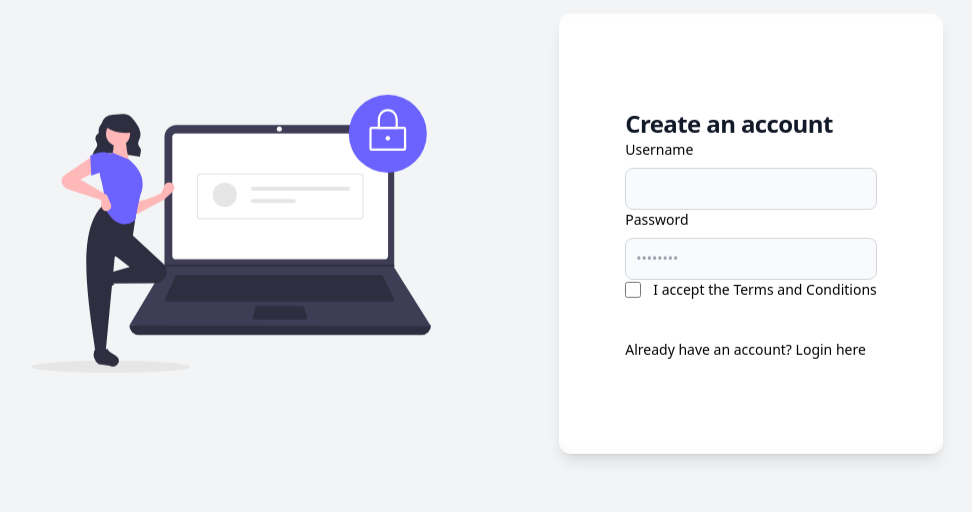
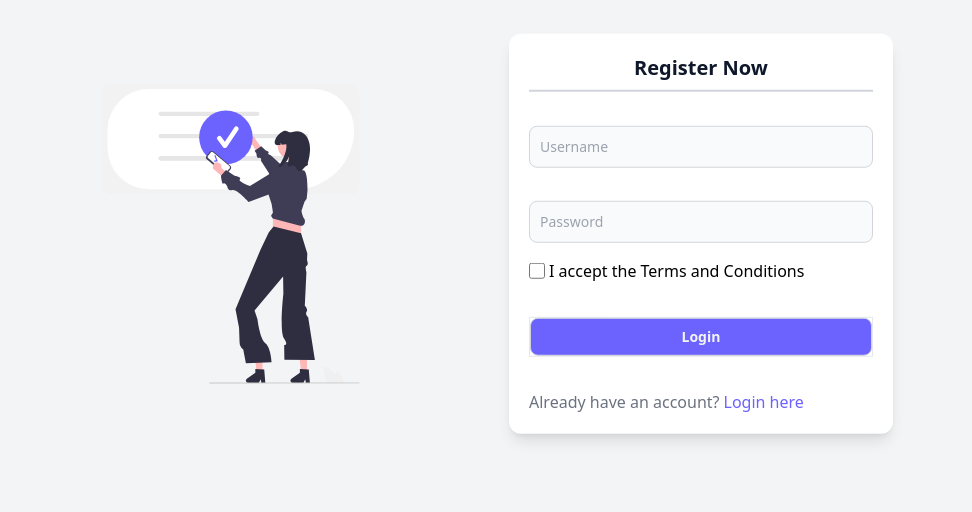
Before and after one commit to saphal-sip-org/attendance-tracker, a React (Vite) app in the folder client/: page /register in a window 1280 px wide. Shown: the part 162-674 px from the top of the page, without its empty margins (153-1125 px from the left). Built offline with nearby package versions, Linux system fonts and the light colour scheme.

Commit message:
register

```diff
--- a/client/src/routes/pages/Register.jsx
+++ b/client/src/routes/pages/Register.jsx
@@ -1,10 +1,10 @@
 import React from 'react';
 import { useEffect, useMemo, useState } from "react";
+import { Link } from 'react-router-dom';
 
-
-import RegisterDrawing from "../../images/login.svg"
-
-
+import Button from "../../components/common/Button";
+import Input from "../../components/common/Input"
+import LoginPic from "../../images/loginp.svg"
 
 function Register() {
 
@@ -14,43 +14,40 @@ function Register() {
 
 
   return (
-    <div className="w-screen h-screen flex animate-float items-center justify-center bg-gray-100 gap-32">
-      <img width={400} className='' src={RegisterDrawing} alt="" srcset="" />
-      <form className="flex flex-col justify-between h-[55%] w-96 p-5 relative bg-white rounded-xl shadow-lg">
-        <div className="absolute left-0 top-0 w-full h-full z-10 backdrop-blur-sm rounded-xl transition-all flex justify-center items-center">
-          <div>
-          <h1 className="text-xl font-bold leading-tight tracking-tight text-gray-900 md:text-2xl">
-            Create an account
-          </h1>
-            <div>
-              <label className="block mb-2 text-sm font-medium ">Username</label>
-              <input className="bg-gray-50 border border-gray-300 text-gray-900 sm:text-sm rounded-lg focus:ring-primary-600 focus:border-primary-600 block w-full p-2.5 dark:bg-gray-700 dark:border-gray-600 dark:placeholder-gray-400 dark:text-white dark:focus:ring-blue-500 dark:focus:border-blue-500" placeholder="" required="" />
-            </div>
-            <div>
-              <label className="block mb-2 text-sm font-medium ">Password</label>
-              <input placeholder="••••••••" className="bg-gray-50 border border-gray-300 text-gray-900 sm:text-sm rounded-lg focus:ring-primary-600 focus:border-primary-600 block w-full p-2.5 dark:bg-gray-700 dark:border-gray-600 dark:placeholder-gray-400 dark:text-white dark:focus:ring-blue-500 dark:focus:border-blue-500" required="" />
-            </div>
-            {/* <div>
-              <label className="block mb-2 text-sm font-medium">Confirm password</label>
-              <input placeholder="••••••••" className="bg-gray-50 border border-gray-300 text-gray-900 sm:text-sm rounded-lg focus:ring-primary-600 focus:border-primary-600 block w-full p-2.5 dark:bg-gray-700 dark:border-gray-600 dark:placeholder-gray-400 dark:text-white dark:focus:ring-blue-500 dark:focus:border-blue-500" required="" />
-            </div> */}
-            <div className="flex items-start">
-              <div className="flex items-center h-5">
-                <input  aria-describedby="terms" type="checkbox" className="w-4 h-4 border border-gray-300 rounded bg-gray-50 focus:ring-3 focus:ring-primary-300 dark:bg-gray-700 dark:border-gray-600 dark:focus:ring-primary-600 dark:ring-offset-gray-800" required="" />
-              </div>
-              <div className="ml-3 text-sm">
-                <label className=" ">I accept the <a className="font-medium " href="#">Terms and Conditions</a></label>
-              </div>
-            </div>
-            <button type="submit" className="w-full text-white bg-primary-600 hover:bg-primary-700 focus:ring-4 focus:outline-none focus:ring-primary-300 font-medium rounded-lg text-sm px-5 py-2.5 text-center dark:bg-primary-600 dark:hover:bg-primary-700 dark:focus:ring-primary-800">Create an account</button>
-            <p className="text-sm font-light ">
-              Already have an account? <a href="#" className="font-medium text-primary-600 hover:underline dark:text-primary-500">Login here</a>
-            </p>
-          </div>
+    <div className="w-screen h-screen animate-float flex  items-center justify-center bg-gray-100 gap-32">
+      <img width={400} className='hidden lg:block w-[300px] h-[300px]' src={LoginPic} alt="" />
+      <form className="flex flex-col justify-between h-[50%] w-96 p-5 relative bg-white rounded-xl shadow-lg">
+        <div className='
+        flex flex-col gap-2'>
+          <h1 className='
+            font-bold text-xl
+            text-slate-900 text-center
+            '>Register Now</h1>
+          <div className='border-b-2
+            border-gray-300'></div>
+        </div>
+        <Input inputchangeHandler={e => setUsername(e.target.value)} inputValue={username} label={"Username"} />
+        <div className='flex flex-col gap-1'>
+          <Input inputchangeHandler={e => setPassword(e.target.value)} inputValue={password} label={"Password"} />
+          <span className='flex items-center gap-1 mt-3'>
+            <input aria-describedby="terms" type="checkbox" className="w-4 h-4 border border-gray-300 rounded bg-gray-50 " required="" />
+            <span>I accept the Terms and Conditions</span>
+          </span>
+        </div>
+        <div className='
+        w-full
+        border'>
+          <Button label={"Login"} className='' />
+        </div>
+        <div className='
+          flex gap-1'>
+          <span className='
+            text-gray-500'>Already have an account?</span>
+          <Link className='
+            text-bg-btn-primary' to={"/login"}>Login here</Link>
         </div>
       </form>
     </div>
   )
 }
-
 export default Register;
```
